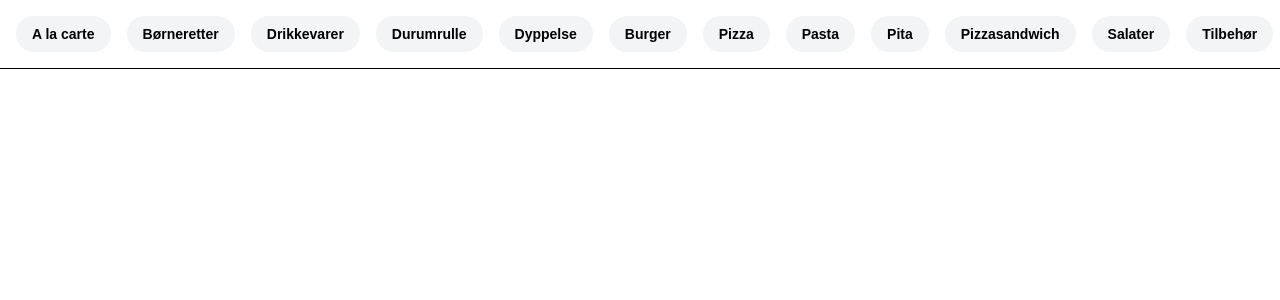
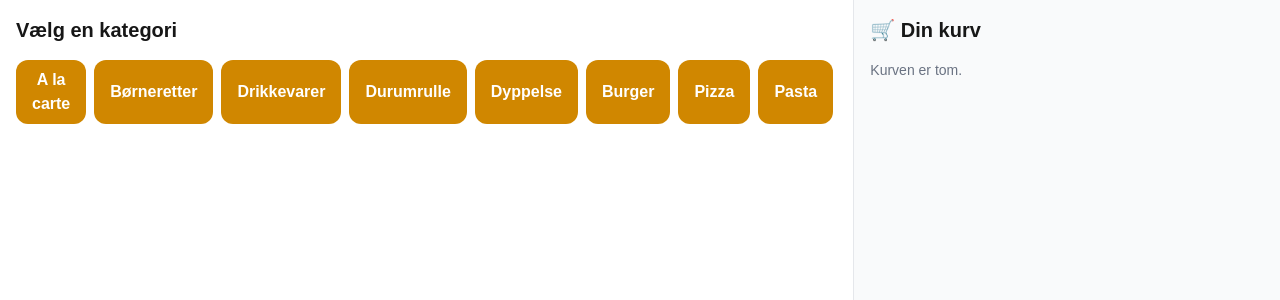
Before and after one commit to Adamvillaro/scanogskip, a Next.js app: page /ocakbasi in a window 1280 px wide. Both pictures are taken after a click on the button "Spis her". Shown: the top 300 px of the page. Built offline with nearby package versions, Linux system fonts and the light colour scheme.

Commit message:
Færdig Ocakbasi menu med billeder, kurv og popup

```diff
--- a/pages/ocakbasi.js
+++ b/pages/ocakbasi.js
@@ -1,6 +1,7 @@
+// Ocakbasi bestillingsside med billeder, 2-kolonne grid, popup og kurv i højre side
 import { Button } from "../components/ui/button";
 import { ChevronRight, ChevronLeft, Trash2 } from "lucide-react";
-import React, { useState, useEffect } from "react";
+import React, { useState } from "react";
 
 export default function OcakbasiMenu() {
   const [cart, setCart] = useState([]);
@@ -9,66 +10,31 @@ export default function OcakbasiMenu() {
   const [selectedItem, setSelectedItem] = useState(null);
   const [quantity, setQuantity] = useState(1);
   const [note, setNote] = useState("");
-  const [justAdded, setJustAdded] = useState(false);
   const [orderNumber, setOrderNumber] = useState(null);
   const [diningOption, setDiningOption] = useState(null);
 
-  const categories = [
-    {
-      name: "A la carte",
-      items: ["Mix grill", "Kyllingespyd", "Lammekoteletter", "Adana kebab"],
-    },
-    {
-      name: "Børneretter",
-      items: ["Nuggets", "Børneburger", "Mini pizza", "Pommes frites"],
-    },
-    {
-      name: "Drikkevarer",
-      items: ["Cola", "Fanta", "Vand", "Ayran"],
-    },
-    {
-      name: "Durumrulle",
-      items: ["Durum kebab", "Durum kylling", "Durum mix", "Durum vegetar"],
-    },
-    {
-      name: "Dyppelse",
-      items: ["Hvidløg", "Chili", "Remoulade", "Ketchup"],
-    },
-    {
-      name: "Burger",
-      items: ["Cheeseburger", "Big burger", "Kyllingeburger", "Dobbelt burger"],
-    },
-    {
-      name: "Pizza",
-      items: ["Margherita", "Pepperoni", "Hawaii", "Vegetar"],
-    },
-    {
-      name: "Pasta",
-      items: ["Pasta kødsovs", "Pasta kylling", "Pasta vegetar", "Lasagne"],
-    },
-    {
-      name: "Pita",
-      items: ["Pita kebab", "Pita kylling", "Pita mix", "Pita falafel"],
-    },
-    {
-      name: "Pizzasandwich",
-      items: ["Sandwich kebab", "Sandwich kylling", "Sandwich mix", "Sandwich vegetar"],
-    },
-    {
-      name: "Salater",
-      items: ["Græsk salat", "Kyllingesalat", "Tun salat", "Vegetarsalat"],
-    },
-    {
-      name: "Tilbehør",
-      items: ["Pommes frites", "Løgringe", "Mozzarella sticks", "Falafel"],
-    },
-  ].map(cat => ({
+  const rawCategories = [
+    { name: "A la carte", items: ["Mix grill", "Kyllingespyd", "Lammekoteletter", "Adana kebab"] },
+    { name: "Børneretter", items: ["Nuggets", "Børneburger", "Mini pizza", "Pommes frites"] },
+    { name: "Drikkevarer", items: ["Cola", "Fanta", "Vand", "Ayran"] },
+    { name: "Durumrulle", items: ["Durum kebab", "Durum kylling", "Durum mix", "Durum vegetar"] },
+    { name: "Dyppelse", items: ["Hvidløg", "Chili", "Remoulade", "Ketchup"] },
+    { name: "Burger", items: ["Cheeseburger", "Big burger", "Kyllingeburger", "Dobbelt burger"] },
+    { name: "Pizza", items: ["Margherita", "Pepperoni", "Hawaii", "Vegetar"] },
+    { name: "Pasta", items: ["Pasta kødsovs", "Pasta kylling", "Pasta vegetar", "Lasagne"] },
+    { name: "Pita", items: ["Pita kebab", "Pita kylling", "Pita mix", "Pita falafel"] },
+    { name: "Pizzasandwich", items: ["Sandwich kebab", "Sandwich kylling", "Sandwich mix", "Sandwich vegetar"] },
+    { name: "Salater", items: ["Græsk salat", "Kyllingesalat", "Tun salat", "Vegetarsalat"] },
+    { name: "Tilbehør", items: ["Pommes frites", "Løgringe", "Mozzarella sticks", "Falafel"] },
+  ];
+
+  const categories = rawCategories.map(cat => ({
     ...cat,
     items: cat.items.map(name => ({
       name,
       description: `Lækker ${name.toLowerCase()} fra Ocakbasi`,
       price: 65 + name.length % 5 * 5,
-      image: `/ocakbasi/${cat.name}/${name}.jpeg.avif`
+      image: `/ocakbasi/${encodeURIComponent(cat.name)}/${encodeURIComponent(name)}.jpeg.avif`
     }))
   }));
 
@@ -76,18 +42,14 @@ export default function OcakbasiMenu() {
 
   const addToCart = () => {
     setCart([...cart, { ...selectedItem, quantity, note }]);
-    setJustAdded(true);
-    setTimeout(() => {
-      setJustAdded(false);
-      setView("categories");
-    }, 500);
+    setSelectedItem(null);
   };
 
   const removeFromCart = (index) => {
     setCart(cart.filter((_, i) => i !== index));
   };
 
-  const handlePlaceOrder = () => {
+  const placeOrder = () => {
     setOrderNumber(Math.floor(1000 + Math.random() * 9000));
     setCart([]);
     setView("confirmation");
@@ -95,86 +57,12 @@ export default function OcakbasiMenu() {
 
   if (view === "landing") {
     return (
-      <div className="min-h-screen bg-[#1D1E29] text-white flex flex-col items-center justify-center px-6">
-        <img src="/ocakbasi-logo.png" alt="Logo" className="w-40 mb-10" />
-        <h1 className="text-xl mb-6">Velkommen til Ocakbasi</h1>
-        <div className="w-full max-w-xs space-y-4">
-          <Button onClick={() => { setDiningOption("eat-in"); setView("categories"); }} className="w-full bg-[#F4A766] text-black rounded-xl py-4 text-lg">Spis her</Button>
-          <Button onClick={() => { setDiningOption("takeaway"); setView("categories"); }} className="w-full bg-[#F4A766] text-black rounded-xl py-4 text-lg">Takeaway</Button>
-        </div>
-        <img src="/halal-logo.png" alt="Halal" className="w-16 mt-12" />
-      </div>
-    );
-  }
-
-  if (view === "categories") {
-    return (
-      <div className="min-h-screen bg-white text-black flex flex-col lg:flex-row">
-        <div className="flex-1">
-          <div className="overflow-x-auto flex space-x-4 p-4 border-b sticky top-0 bg-white z-30">
-            {categories.map((cat, idx) => (
-              <button key={idx} onClick={() => setSelectedCategory(cat)} className="text-sm font-semibold whitespace-nowrap px-4 py-2 bg-gray-100 rounded-full">
-                {cat.name}
-              </button>
-            ))}
-          </div>
-
-          <div className="p-4 grid gap-4 grid-cols-2 sm:grid-cols-2 md:grid-cols-2">
-            {(selectedCategory?.items || []).map((item, idx) => (
-              <div key={idx} className="border rounded-xl overflow-hidden shadow-sm bg-white">
-                <img src={item.image} alt={item.name} className="w-full h-40 object-cover" />
-                <div className="p-4">
-                  <h2 className="text-lg font-semibold">{item.name}</h2>
-                  <p className="text-sm text-gray-600">{item.description}</p>
-                  <div className="mt-2 flex justify-between items-center">
-                    <span className="text-sm font-bold">{item.price},00 kr</span>
-                    <Button onClick={() => { setSelectedItem(item); setView("item"); }} className="text-sm">Vælg</Button>
-                  </div>
-                </div>
-              </div>
-            ))}
-          </div>
-        </div>
-
-        {cart.length > 0 && (
-          <div className="w-full lg:w-[360px] bg-white shadow-xl border-l p-6 z-50 overflow-y-auto fixed lg:static bottom-0 left-0 right-0">
-            <h3 className="text-xl font-bold mb-4">Din kurv</h3>
-            {cart.map((item, idx) => (
-              <div key={idx} className="flex justify-between items-center text-sm mb-2">
-                <span>{item.name} x{item.quantity}</span>
-                <button onClick={() => removeFromCart(idx)}><Trash2 className="w-4 h-4 text-red-500" /></button>
-              </div>
-            ))}
-            <div className="mt-4 font-bold text-lg">Total: {total},00 kr</div>
-            <Button onClick={handlePlaceOrder} className="w-full mt-4 bg-black text-white py-3 rounded-full">Gå til kassen</Button>
-          </div>
-        )}
-      </div>
-    );
-  }
-
-  if (view === "item") {
-    return (
-      <div className="fixed inset-0 bg-black bg-opacity-50 z-50 flex items-center justify-center p-6">
-        <div className="bg-white rounded-xl w-full max-w-md p-6">
-          <button onClick={() => setView("categories")} className="mb-4 text-sm text-gray-600 flex items-center"><ChevronLeft className="w-4 h-4 mr-1" /> Tilbage</button>
-          <img src={selectedItem.image} alt={selectedItem.name} className="w-full h-64 object-cover rounded-xl mb-4" />
-          <h2 className="text-2xl font-bold mb-2">{selectedItem.name}</h2>
-          <p className="text-gray-600 mb-4">{selectedItem.description}</p>
-          <input
-            type="text"
-            placeholder="Kommentar eller allergi"
-            value={note}
-            onChange={(e) => setNote(e.target.value)}
-            className="w-full border px-4 py-2 rounded-xl mb-4"
-          />
-          <div className="flex items-center space-x-4 mb-6">
-            <button onClick={() => setQuantity(Math.max(1, quantity - 1))} className="px-4 py-2 border rounded-full">-</button>
-            <span>{quantity}</span>
-            <button onClick={() => setQuantity(quantity + 1)} className="px-4 py-2 border rounded-full">+</button>
-          </div>
-          <Button onClick={addToCart} className="w-full bg-black text-white py-3 rounded-xl">Læg i kurv</Button>
-          {justAdded && <div className="text-green-500 mt-4 text-center font-medium">Tilføjet til kurv ✅</div>}
+      <div className="min-h-screen bg-white flex flex-col items-center justify-center gap-6 text-black p-6">
+        <img src="/ocakbasi-logo.png" alt="Logo" className="h-24" />
+        <h1 className="text-2xl font-bold text-center">Velkommen til Ocakbasi</h1>
+        <div className="flex gap-4">
+          <Button onClick={() => setView("categories") || setDiningOption("restaurant")}>Spis her</Button>
+          <Button onClick={() => setView("categories") || setDiningOption("takeaway")}>Takeaway</Button>
         </div>
       </div>
     );
@@ -182,12 +70,114 @@ export default function OcakbasiMenu() {
 
   if (view === "confirmation") {
     return (
-      <div className="min-h-screen bg-white text-center flex flex-col justify-center items-center p-6">
-        <h1 className="text-2xl font-bold mb-2">Tak for din bestilling!</h1>
-        <p className="text-gray-700 mb-4">Dit ordrenummer er:</p>
-        <div className="text-5xl font-extrabold">#{orderNumber}</div>
-        <Button onClick={() => setView("landing")} className="mt-6 bg-black text-white px-6 py-3 rounded-full">Tilbage til forsiden</Button>
+      <div className="min-h-screen flex flex-col items-center justify-center bg-white p-6 text-center">
+        <h2 className="text-3xl font-bold text-black mb-4">Tak for din bestilling!</h2>
+        <p className="text-lg text-gray-700">Dit nummer er</p>
+        <p className="text-6xl font-extrabold text-black mt-2 mb-6">#{orderNumber}</p>
+        <button
+          onClick={() => setView("landing")}
+          className="mt-4 bg-black hover:bg-gray-800 text-white px-6 py-2 rounded-full"
+        >
+          ← Start forfra
+        </button>
       </div>
     );
   }
+
+  return (
+    <div className="flex flex-col md:flex-row">
+      <div className="w-full md:w-2/3 p-4">
+        {!selectedCategory ? (
+          <div>
+            <h2 className="text-xl font-bold mb-4">Vælg en kategori</h2>
+            <div className="flex overflow-x-auto space-x-2 pb-2">
+              {categories.map((cat, i) => (
+                <Button key={i} onClick={() => setSelectedCategory(cat)}>
+                  {cat.name}
+                </Button>
+              ))}
+            </div>
+          </div>
+        ) : (
+          <div>
+            <div className="flex items-center justify-between mb-4">
+              <button onClick={() => setSelectedCategory(null)} className="text-sm text-gray-500 flex items-center">
+                <ChevronLeft className="w-4 h-4 mr-1" /> Tilbage
+              </button>
+              <h2 className="text-lg font-bold">{selectedCategory.name}</h2>
+              <span></span>
+            </div>
+            <div className="grid grid-cols-2 gap-4">
+              {selectedCategory.items.map((item, idx) => (
+                <div key={idx} className="border rounded-xl p-3 shadow-sm bg-white cursor-pointer" onClick={() => setSelectedItem(item)}>
+                  <img src={item.image} alt={item.name} className="w-full h-24 object-cover rounded-md mb-2" />
+                  <h3 className="font-semibold">{item.name}</h3>
+                  <p className="text-sm text-gray-500">{item.description}</p>
+                  <p className="text-sm font-bold mt-1">{item.price},00 kr</p>
+                </div>
+              ))}
+            </div>
+          </div>
+        )}
+      </div>
+
+      {/* KURV */}
+      <div className="w-full md:w-1/3 border-l border-gray-200 p-4 bg-gray-50 min-h-screen">
+        <h3 className="text-xl font-bold mb-4">🛒 Din kurv</h3>
+        {cart.length === 0 ? (
+          <p className="text-sm text-gray-500">Kurven er tom.</p>
+        ) : (
+          <div className="space-y-2">
+            {cart.map((item, i) => (
+              <div key={i} className="flex justify-between items-center bg-white p-2 rounded-lg shadow-sm">
+                <div>
+                  <p className="font-medium">{item.name} x{item.quantity}</p>
+                  {item.note && <p className="text-xs text-gray-500">{item.note}</p>}
+                </div>
+                <div className="flex items-center gap-2">
+                  <p>{item.price * item.quantity} kr</p>
+                  <button onClick={() => removeFromCart(i)}><Trash2 className="w-4 h-4 text-red-500" /></button>
+                </div>
+              </div>
+            ))}
+            <div className="font-bold text-right mt-2">Total: {total} kr</div>
+            <Button onClick={placeOrder} className="w-full mt-4 bg-black text-white">Bestil nu</Button>
+          </div>
+        )}
+      </div>
+
+      {/* POPUP */}
+      {selectedItem && (
+        <div className="fixed inset-0 bg-black bg-opacity-40 flex items-center justify-center z-50">
+          <div className="bg-white p-6 rounded-xl max-w-sm w-full shadow-xl">
+            <img src={selectedItem.image} alt={selectedItem.name} className="w-full h-40 object-cover rounded-lg mb-4" />
+            <h2 className="text-lg font-bold mb-1">{selectedItem.name}</h2>
+            <p className="text-sm text-gray-500 mb-2">{selectedItem.description}</p>
+            <p className="font-semibold mb-3">{selectedItem.price},00 kr</p>
+            <div className="flex items-center mb-3">
+              <span className="mr-2">Antal:</span>
+              <input
+                type="number"
+                min={1}
+                value={quantity}
+                onChange={(e) => setQuantity(parseInt(e.target.value))}
+                className="w-16 border rounded px-2 py-1 text-center"
+              />
+            </div>
+            <input
+              type="text"
+              value={note}
+              onChange={(e) => setNote(e.target.value)}
+              placeholder="Kommentar eller allergener"
+              className="w-full border rounded px-3 py-2 text-sm mb-3"
+            />
+            <div className="flex gap-2">
+              <Button onClick={addToCart} className="flex-1 bg-black text-white">Læg i kurv</Button>
+              <Button onClick={() => setSelectedItem(null)} className="flex-1 bg-gray-200">Annuller</Button>
+            </div>
+          </div>
+        </div>
+      )}
+    </div>
+  );
 }
```
